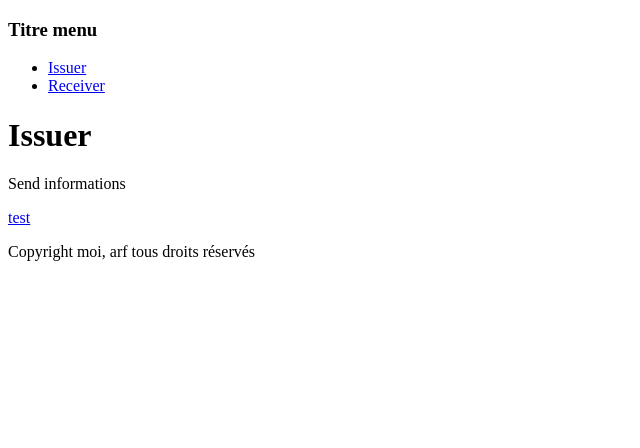
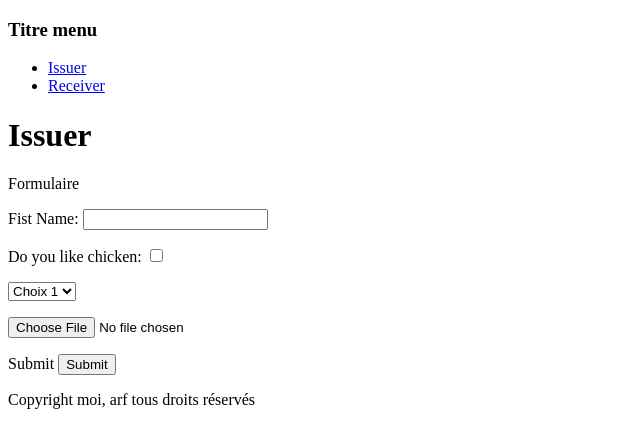
Before and after one commit to Sylyon/Tuto_Php, a PHP site: page /issuer.php in a window 1280 px wide. Shown: the top 448 px of the page, without its empty margins (0-640 px from the left). Run offline with PHP 8.4, Linux system fonts and the light colour scheme.

Commit message:
Formulaire and  file transfert

```diff
--- a/issuer.php
+++ b/issuer.php
@@ -10,17 +10,50 @@
         <?php include("enTete.php"); ?>
 
         <?php include("menu.php"); ?>
-
         <!-- Le corps -->
 
         <div id="corps">
           <h1>Issuer</h1>
 
           <p>
-            Send informations
+                Formulaire
           </p>
+            <form action="receiver.php" method="POST" enctype="multipart/form-data">
+                <p>
+                    <label> Fist Name:
+                        <input type="text" name="first_name" />
+                    </label>
+                </p>
+                <p>
+                    <label> Do you like chicken:
+                        <input type="checkbox" name="chicken" />
+                    </label>
+                </p>
+                <p>
+                    <select name="choix">
 
-        <a href="receiver.php?var1=Variable1&var2=variable2"> test </a>
+                        <option value="choix1">Choix 1</option>
+
+                        <option value="choix2">Choix 2</option>
+
+                        <option value="choix3">Choix 3</option>
+
+                        <option value="choix4">Choix 4</option>
+
+                    </select>
+                </p>
+                <p>
+                    <input type="hidden" name="MAX_FILE_SIZE" value="1000000" />
+                    <input type="file" name="sendFile"/>
+                </p>
+                <p>
+                    <label> Submit
+                        <input type="submit" />
+                    </label>
+                </p>
+            </form>
+
+
         </div>
 
         <!-- Le pied de page -->
```
Also changed, not shown: download.php (added, +8 -0 lines), receiver.php (+55 -5 lines), upload/add-img.png (added), upload/add-line.png (added), upload/add-rectangle.png (added), upload/all-imgs.png (added), upload/arrow-right.png (added), upload/arrow-rotN.png (added), upload/elem-delete.png (added). Lines whose indentation alone changed are shown as unchanged.
